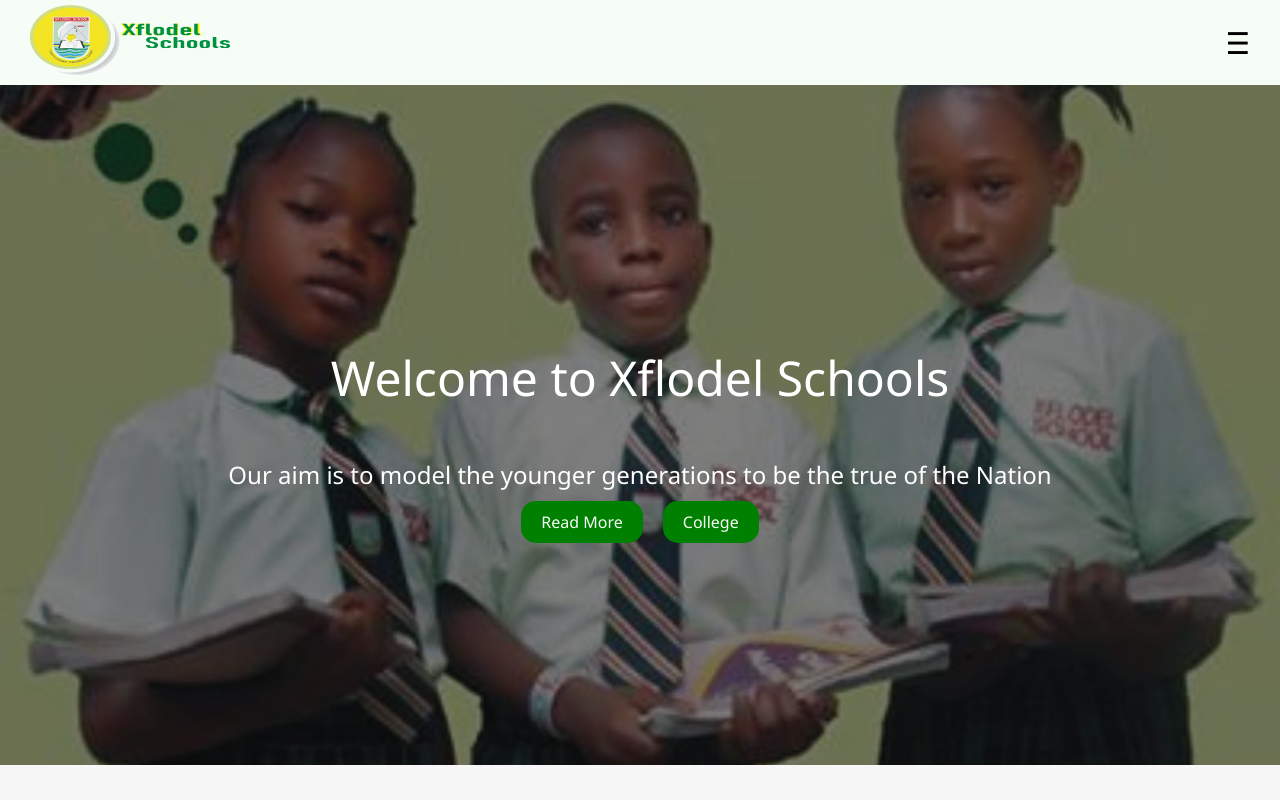
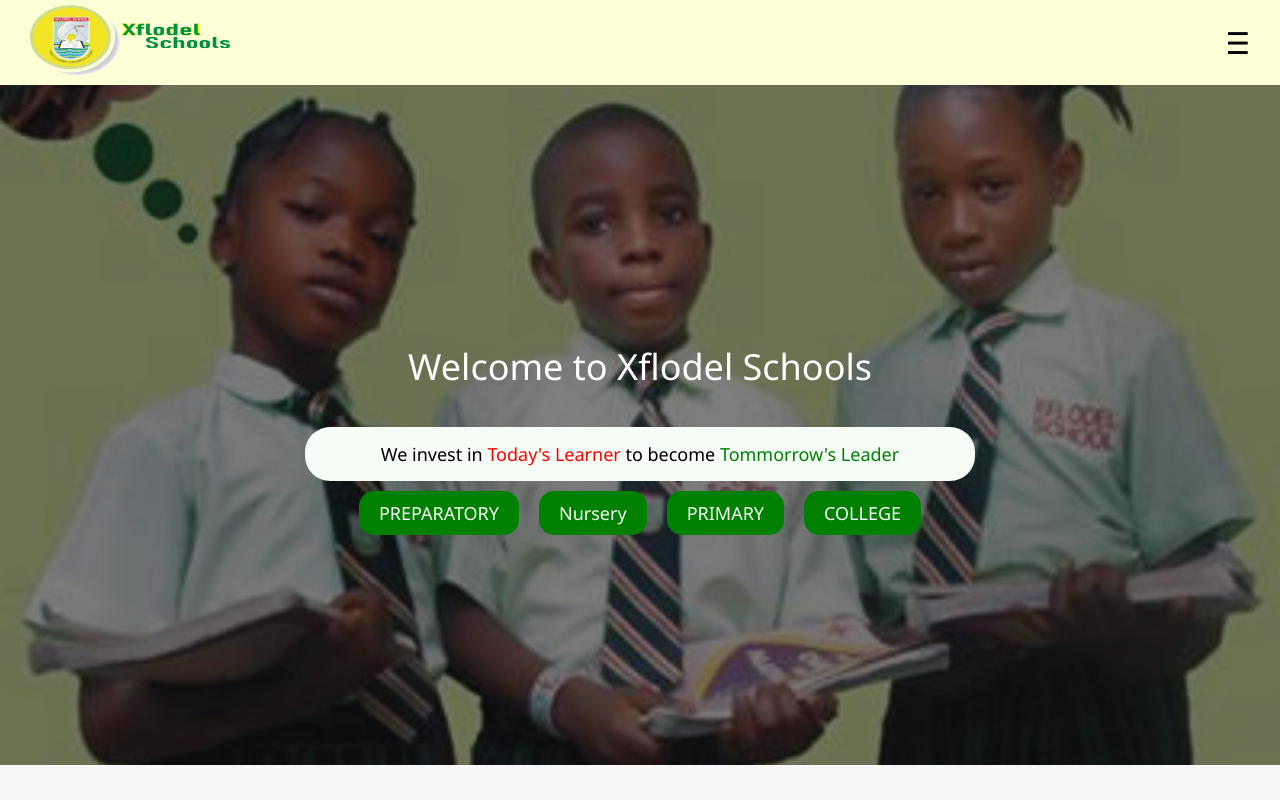
Before and after one commit to jerrycaffe/xflodel-schools, a plain HTML site: page index.html in a window 1280 px wide. Shown: the top 800 px of the page. Drawn offline with Linux system fonts and the light colour scheme.

Commit message:
changes made on the showcase section

```diff
--- a/index.html
+++ b/index.html
@@ -40,11 +40,13 @@
 
            <div class="showcase-text">
              <p class="leading-text">Welcome to Xflodel Schools</p>
-             <span class="aims">Our aim is to model the younger generations to be the true of the Nation</span>
+             <div class="aims">We invest in <span class="red">Today's Learner</span> to become <span class="green">Tommorrow's Leader</span></div>
              <div class="showcase-btns">
 
-               <a href="" class="btn-sec">Read More</a>
-               <a href="" class="btn-sec">College</a>
+               <a href="" class="btn-sec">PREPARATORY</a>
+               <a href="" class="btn-sec">Nursery</a>
+               <a href="" class="btn-sec">PRIMARY</a>
+               <a href="" class="btn-sec">COLLEGE</a>
               </div>
             </div>
 
@@ -101,23 +103,25 @@
               <p><i class="fas fa-hand-point-right"></i> To promote a secure environment for children in a friendly, homely atmosphere</p>
               <p><i class="fas fa-hand-point-right"></i> To demonstrate the recognition and value of play in our children’s learning and development</p>
               <p><i class="fas fa-hand-point-right"></i> To acknowledge that each child is a unique individual who is a competent and capable learner.</p>
+              <p><i class="fas fa-hand-point-right"></i> To foster the social, Emotional, Physical, Cognitive and Language development recognising different learning styles, and  the needs of the individual child.</p>
+              <p><i class="fas fa-hand-point-right"></i> To value parents as partners in the caring and education of the child by sharing information andbuilding relationships.</p>
+              <p><i class="fas fa-hand-point-right"></i> To recognise and value cultural and linguistically diverse backgrounds that reflects the local community within theschool so that individual children feel a sense of belonging.</p>
+              <p><i class="fas fa-hand-point-right"></i> To provide staff that are nurturing, experienced, qualified and professional.</p>
             </div>
           </div>
-          <div class="card-3 card">
+          <!-- <div class="card-3 card">
               <div class="statements">
                   <h3>Our Vision</h3>
-                  <p><i class="fas fa-hand-point-right"></i> To foster the social, Emotional, Physical, Cognitive and Language development recognising different learning styles, and  the needs of the individual child.</p>
-                  <p><i class="fas fa-hand-point-right"></i> To value parents as partners in the caring and education of the child by sharing information andbuilding relationships.</p>
+
 
               </div>
             </div>
             <div class="card-4 card">
                 <div class="statements">
                     <h3>Our Vision</h3>
-                 <p><i class="fas fa-hand-point-right"></i> To recognise and value cultural and linguistically diverse backgrounds that reflects the local community within theschool so that individual children feel a sense of belonging.</p>
-                 <p><i class="fas fa-hand-point-right"></i> To provide staff that are nurturing, experienced, qualified and professional.</p>
+
                 </div>
-              </div>
+              </div> -->
       </div>
       <!-- Mission and vision statement ends here -->
       <!-- Contact session starts here -->
--- a/resources/scripts/style.css
+++ b/resources/scripts/style.css
@@ -8,8 +8,9 @@ body{
 /* .mobile-nav{
   display: none;
 } */
+
 #topNavigation{
-  background: #f6fdf6;
+  background: #fcffd5;
   display: flex;
   justify-content: space-between;
   padding: 5px 30px;
@@ -66,7 +67,13 @@ li{
 }
 .leading-text{
   color: #fff;
-  font-size: 3rem;
+  font-size: 36px;
+}
+.green{
+  color: green;
+}
+.red{
+  color: red;
 }
 /* Utility class ends here */
 
@@ -85,7 +92,13 @@ header{
 
 }
 .aims{
-  font-size: 1.5rem;
+  padding: 15px;
+  color: black;
+  background: #f6fdf6;
+  border-radius: 25px;
+  width: 50%;
+  margin: auto;
+
 }
 
 
@@ -105,6 +118,9 @@ header{
 .showcase-text{
   text-align: center;
   color: #fff;
+  padding: 20px;
+  width: 100%;
+  font-size: 18px;
 }
 /* Showcase styling ends here */
 /* Events */
@@ -129,17 +145,13 @@ header{
   justify-content: center;
   padding: 20px 0;
 }
-.card{
-  flex-basis: 480px;
-  background: rgb(226, 223, 223);
+.card {
   margin: 20px;
-  height: 350px;
   padding: 20px;
   text-align: center;
   display: flex;
   flex-direction: column;
   justify-content: flex-end;
-
 }
 .statements{
   background: #fff;
```
Also changed, not shown: resources/img/laybg.PNG (added).
